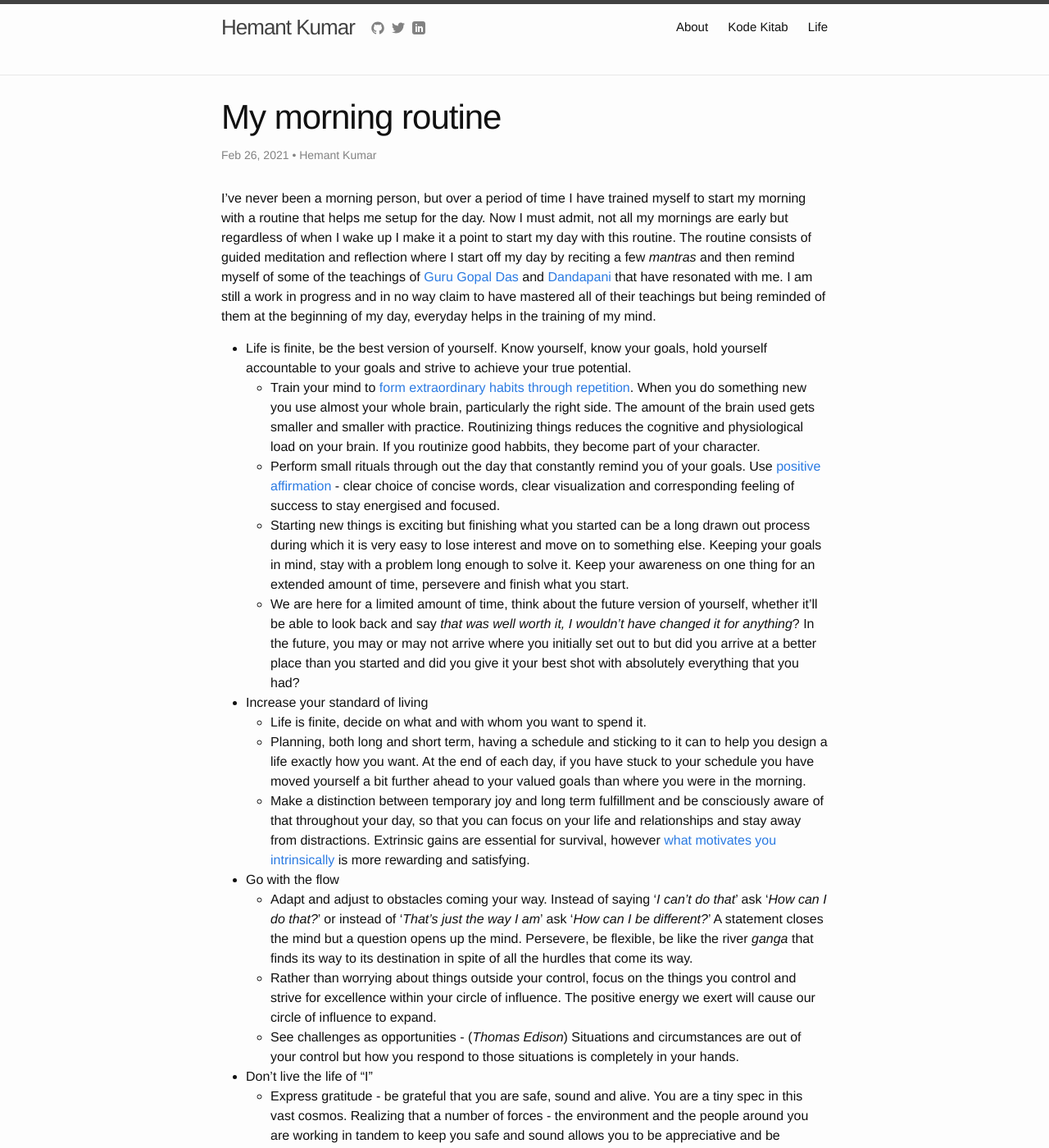
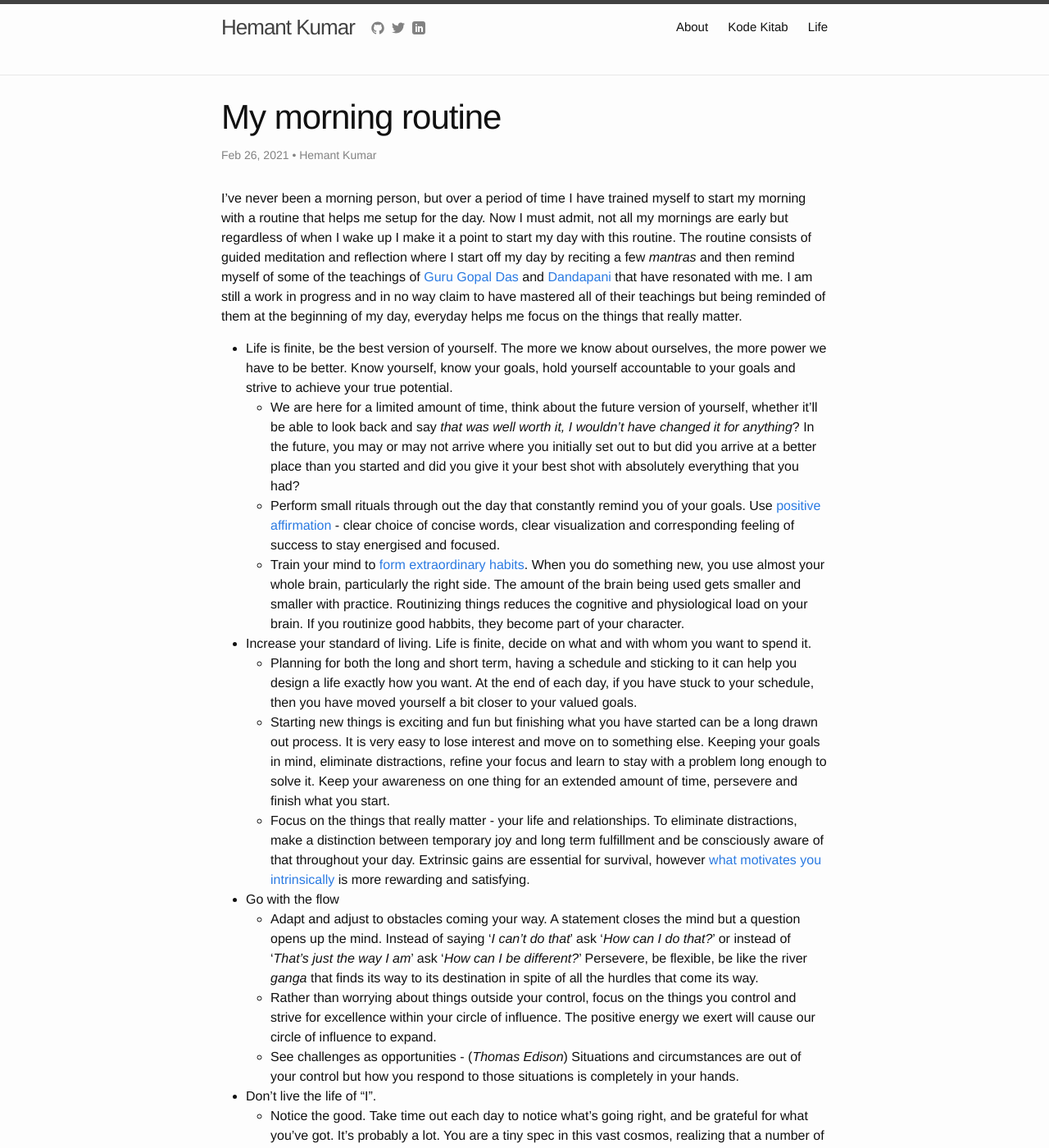
Before and after one commit to hemantksingh/hemantksingh.github.io, a Jekyll site: the page built from _posts/life/2021-02-25-my-morning-routine.markdown, in a window 1280 px wide and 1400 px high. Shown: the whole window at 82% size. Built offline with Jekyll 4.4.1, drawn with Linux system fonts in a browser that asks for light colours; comment, search, counter and statistics services are not loaded; some of the changed text lies outside the part shown.

Commit message:
Update standard of living and gratitude

```diff
--- a/_posts/life/2021-02-25-my-morning-routine.markdown
+++ b/_posts/life/2021-02-25-my-morning-routine.markdown
@@ -6,31 +6,29 @@ author: Hemant Kumar
 tags: life
 categories: life
 comments: true
-modified_time: '2021-03-04T23:31:00.000-08:00'
+modified_time: '2022-01-04T23:31:00.000-08:00'
 ---
 
-I've never been a morning person, but over a period of time I have trained myself to start my morning with a routine that helps me setup for the day. Now I must admit, not all my mornings are early but regardless of when I wake up I make it a point to start my day with this routine. The routine consists of guided meditation and reflection where I start off my day by reciting a few *mantras* and then remind myself of some of the teachings of [Guru Gopal Das](https://twitter.com/gaurgopald) and [Dandapani](https://twitter.com/DandapaniLLC) that have resonated with me. I am still a work in progress and in no way claim to have mastered all of their teachings but being reminded of them at the beginning of my day, everyday helps in the training of my mind.
+I've never been a morning person, but over a period of time I have trained myself to start my morning with a routine that helps me setup for the day. Now I must admit, not all my mornings are early but regardless of when I wake up I make it a point to start my day with this routine. The routine consists of guided meditation and reflection where I start off my day by reciting a few *mantras* and then remind myself of some of the teachings of [Guru Gopal Das](https://twitter.com/gaurgopald) and [Dandapani](https://twitter.com/DandapaniLLC) that have resonated with me. I am still a work in progress and in no way claim to have mastered all of their teachings but being reminded of them at the beginning of my day, everyday helps me focus on the things that really matter.
 
-- Life is finite, be the best version of yourself. Know yourself, know your goals, hold yourself accountable to your goals and strive to achieve your true potential.
-  - Train your mind to [form extraordinary habits through repetition](https://www.sciencedaily.com/releases/2019/01/190128105227.htm). When you do something new you use almost your whole brain, particularly the right side. The amount of the brain used gets smaller and smaller with practice. Routinizing things reduces the cognitive and physiological load on your brain. If you routinize good habbits, they become part of your character.
+- Life is finite, be the best version of yourself. The more we know about ourselves, the more power we have to be better. Know yourself, know your goals, hold yourself accountable to your goals and strive to achieve your true potential.
+  - We are here for a limited amount of time, think about the future version of yourself, whether it'll be able to look back and say *that was well worth it, I wouldn't have changed it for anything*? In the future, you may or may not arrive where you initially set out to but did you arrive at a better place than you started and did you give it your best shot with absolutely everything that you had?
   - Perform small rituals through out the day that constantly remind you of your goals. Use [positive affirmation](https://positivepsychology.com/daily-affirmations/) - clear choice of concise words, clear visualization and corresponding feeling of success to stay energised and focused.
-  - Starting new things is exciting but finishing what you started can be a long drawn out process during which it is very easy to lose interest and move on to something else. Keeping your goals in mind, stay with a problem long enough to solve it. Keep your awareness on one thing for an extended amount of time, persevere and finish what you start.
-  - We are here for a limited amount of time, think about the future version of yourself, whether it'll be able to look back and say *that was well worth it, I wouldn't have changed it for anything*? In the future, you may or may not arrive where you initially set out to but did you arrive at a better place than you started and did you give it your best shot with absolutely everything that you had?
+  - Train your mind to [form extraordinary habits](https://www.sciencedaily.com/releases/2019/01/190128105227.htm). When you do something new, you use almost your whole brain, particularly the right side. The amount of the brain being used gets smaller and smaller with practice. Routinizing things reduces the cognitive and physiological load on your brain. If you routinize good habbits, they become part of your character.
 
-- Increase your standard of living
-  - Life is finite, decide on what and with whom you want to spend it.
-  - Planning, both long and short term, having a schedule and sticking to it can to help you design a life exactly how you want. At the end of each day, if you have stuck to your schedule you have moved yourself a bit further ahead to your valued goals than where you were in the morning.
-  - Make a distinction between temporary joy and long term fulfillment and be consciously aware of that throughout your day, so that you can focus on your life and relationships and stay away from distractions. Extrinsic gains are essential for survival, however [what motivates you intrinsically](https://www.healthline.com/health/intrinsic-motivation#extrinsic-motivation) is more rewarding and satisfying.
+- Increase your standard of living. Life is finite, decide on what and with whom you want to spend it.
+  - Planning for both the long and short term, having a schedule and sticking to it can help you design a life exactly how you want. At the end of each day, if you have stuck to your schedule, then you have moved yourself a bit closer to your valued goals.
+  - Starting new things is exciting and fun but finishing what you have started can be a long drawn out process. It is very easy to lose interest and move on to something else. Keeping your goals in mind, eliminate distractions, refine your focus and learn to stay with a problem long enough to solve it. Keep your awareness on one thing for an extended amount of time, persevere and finish what you start.
+  - Focus on the things that really matter - your life and relationships. To eliminate distractions, make a distinction between temporary joy and long term fulfillment and be consciously aware of that throughout your day. Extrinsic gains are essential for survival, however [what motivates you intrinsically](https://www.healthline.com/health/intrinsic-motivation#extrinsic-motivation) is more rewarding and satisfying.
 
 - Go with the flow
-  - Adapt and adjust to obstacles coming your way. Instead of saying '*I can't do that*' ask '*How can I do that?*' or instead of '*That's just the way I am*' ask '*How can I be  different?*' A statement closes the mind but a question opens up the mind.  Persevere, be flexible, be like the river *ganga* that finds its way to its destination in spite of all the hurdles that come its way.
+  - Adapt and adjust to obstacles coming your way. A statement closes the mind but a question opens up the mind. Instead of saying '*I can't do that*' ask '*How can I do that?*' or instead of '*That's just the way I am*' ask '*How can I be  different?*' Persevere, be flexible, be like the river *ganga* that finds its way to its destination in spite of all the hurdles that come its way.
   - Rather than worrying about things outside your control, focus on the things you control and strive for excellence within your circle of influence. The positive energy we exert will cause our circle of influence to expand.
   - See challenges as opportunities - (*Thomas Edison*) Situations and circumstances are out of your control but how you respond to those situations is completely in your hands.
 
-- Don't live the life of "I"
-  - Express gratitude - be grateful that you are safe, sound and alive. You are a tiny spec in this vast cosmos. Realizing that a number of forces - the environment and the people around you are working in tandem to keep you safe and sound allows you to be appreciative and be thankful.
-  - Train yourself to think about others, think about serving, having a positive impact on others, think about what you can give rather than what you can extract from others.
-  - You will never face rejection when you want to give rather than take.
+- Don't live the life of "I".
+  - Notice the good. Take time out each day to notice what’s going right, and be grateful for what you’ve got. It’s probably a lot. You are a tiny spec in this vast cosmos, realizing that a number of forces, the environment and the people around you are working in tandem to keep you safe and sound allows you to be appreciative and be thankful.
+  - Add more value in the world than you’re using up. Rather than just thinking about your rights, think about your responsibilities, think about serving, having a positive impact on others. Think about what you can give rather than what you can extract from others. You will never face rejection when you want to give rather than take.
 
 - Find real peace
   - Learn to be comfortable while being uncomfortable.
@@ -38,4 +36,4 @@ I've never been a morning person, but over a period of time I have trained mysel
   - In stressful and conflicting situations be aware when your instinctive mind kicks in. Its natural tendency is to react (often with emotion) to keep you safe and secure and away from perceived difficulty (in your comfort zone).
     - Silence can be a virtue in situations where your opinions and ideas are challenged and even discarded. Pause, mantain composure, take a moment to call upon your sub conscious and think wether your next course of action is going to allow you to objectively handle the situation at hand.
     - Detachement from your instinctive mind (*sthool buddhi*) and body can help in separation of emotions, thoughts (arising from facing rejection, anger or fear) from your real self.
-    - Zoom out of stressful situations and learn to let things go. Remember, at the end of the day all you are striving for is to be in a more joyful state, to be free (*mukt*) of sorrow, anxiety and fear so before getting into an argument or fighting over a position think whether it will lead you towards freedom (*mukti*).
+    - Zoom out of stressful situations and learn to let things go. Remember, at the end of the day all you are striving for is to be free (*mukt*) of sorrow, anxiety and fear - to be in a more joyful state, so before getting into an argument or fighting over a position think whether it will lead you towards freedom (*mukti*).
```
